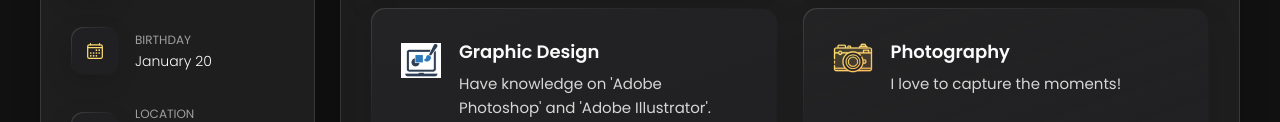
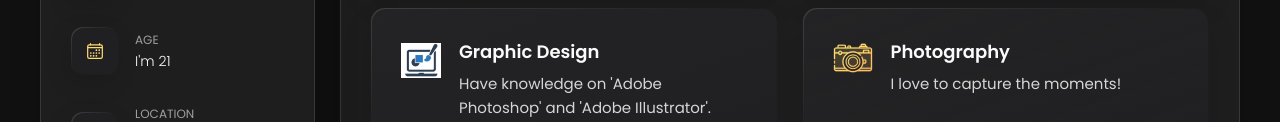
Before and after one commit to ASMFahim71/profile_website, a plain HTML site: page index.html in a window 1280 px wide. Shown: the part 494-616 px from the top of the page. Drawn offline with nearby package versions, Linux system fonts and the light colour scheme.

Commit message:
Update index.html

```diff
--- a/index.html
+++ b/index.html
@@ -100,9 +100,9 @@
             </div>
 
             <div class="contact-info">
-              <p class="contact-title">Birthday</p>
+              <p class="contact-title">Age</p>
 
-              <time datetime="1982-06-23">January 20</time>
+              <time datetime="1982-06-23">I'm 21</time>
             </div>
 
           </li>
```
